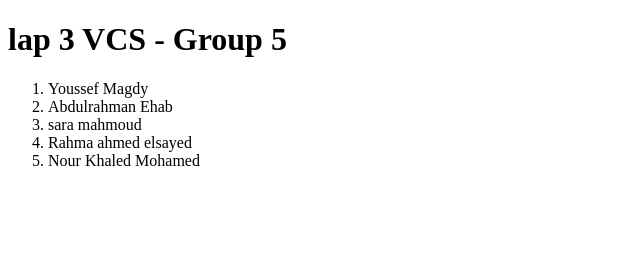
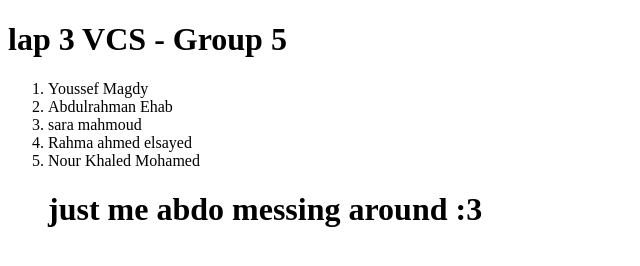
Before and after one commit to youssef-magdy1994/lap-3-VCS, a plain HTML site: page index.html in a window 1280 px wide. Shown: the whole page, without its empty margins (0-640 px from the left). Drawn offline with Linux system fonts and the light colour scheme.

Commit message:
adding something on the branch

```diff
--- a/index.html
+++ b/index.html
@@ -15,6 +15,7 @@
     <li>sara mahmoud</li>
     <li>Rahma ahmed elsayed</li>
     <li>Nour Khaled Mohamed</li>
+    <h1>just me abdo messing around :3</h1>
   </ol>
 </body>
 
```
